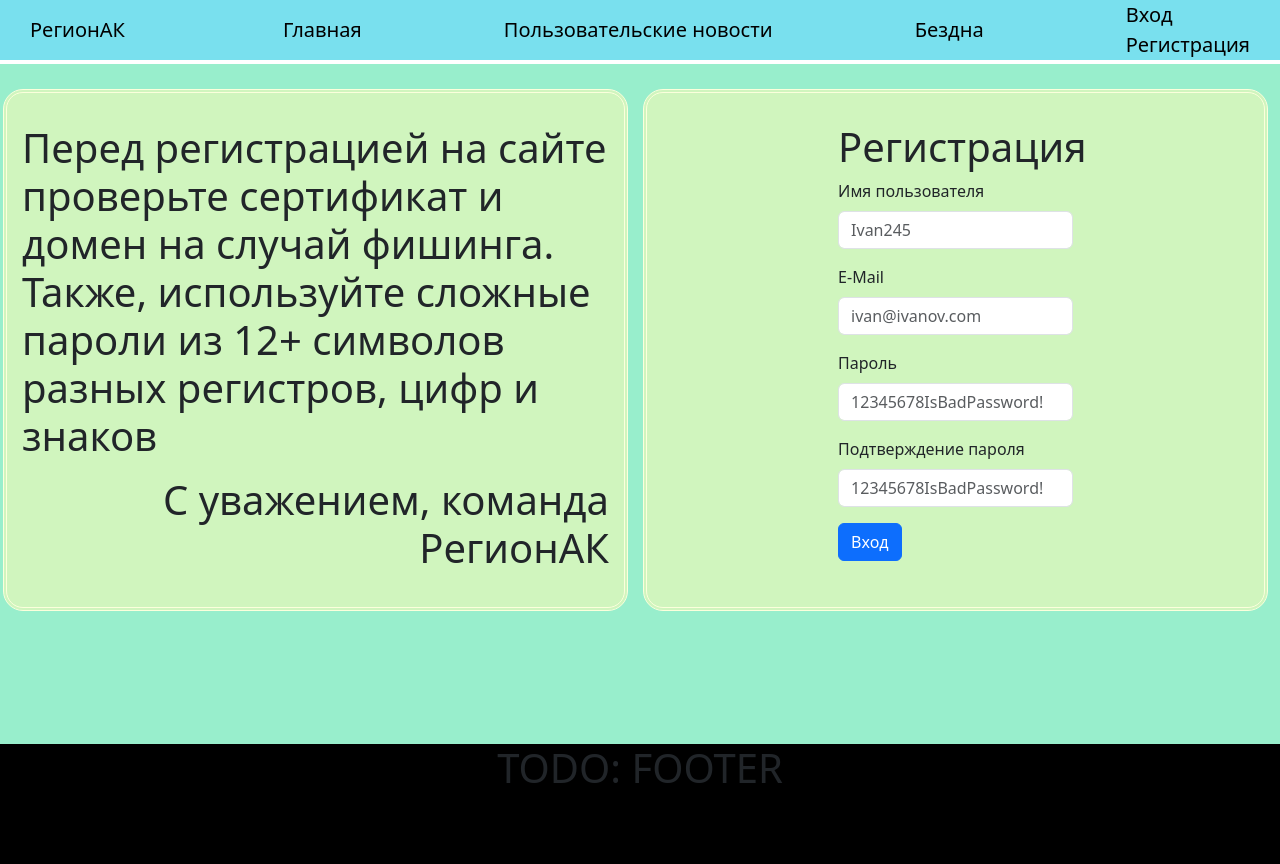
After one commit to Wolframoviy/regionAK, a Flask app: page /register in a window 1280 px wide. The commit adds this page. Run offline with Flask 3, Linux system fonts and the light colour scheme.

Commit message:
Added login and register

```diff
--- a/app/__init__.py
+++ b/app/__init__.py
@@ -1,4 +1,7 @@
 from flask import Flask
 
 app = Flask(__name__)
+SESSION_TYPE = "filesystem"
+app.config.from_object("config")
+
 from app import views
--- a/app/static/styles/styles.css
+++ b/app/static/styles/styles.css
@@ -3,6 +3,10 @@
 a {
     color: black;
     text-decoration: none;
+}
+
+.row {
+    max-width: 100%;
 }
 
 .header {
@@ -18,18 +22,27 @@ a {
 
 .main {
     background: #98EECC;
+    min-height: 85vh;
 }
 
+.footer {
+    background: black;
+    min-height: 15vh;
+}
+
+/* Main Page */
 .posts {
     padding: 20px;
+    margin-left: 10vh;
 }
 
 .post {
     background: #D0F5BE;
     margin-top: 25px;
+    margin-left: 15px;
     padding: 15px;
     border: 4px double #FBFFDC;
-    border-radius: 20px
+    border-radius: 20px;
 }
 
 .post-title {
@@ -65,3 +78,9 @@ a {
 .btn-info:hover {
     background: #98EECC;
 }
+
+/* Login page */
+.login-form {
+    background: #D0F5BE;
+    padding: 15px 30%;
+}
--- /dev/null
+++ b/app/templates/register.html
@@ -0,0 +1,36 @@
+{% extends "template.html" %}
+
+{% block main %}
+<div class="row align-center-items">
+    <div class="post col"><p><h1>Перед регистрацией на сайте проверьте сертификат и домен на случай фишинга. Также, используйте сложные пароли из 12+ символов разных регистров, цифр и знаков </h1><p><h1 class="text-end">С уважением, команда РегионАК</h1></div>
+    <div class="col post">
+        <form class="login-form" action="/register" method="post" name="register">
+            <h1 class="text-center">Регистрация</h1>
+            <div class="mb-3">
+                <label for="username" class="form-label">Имя пользователя</label>
+                <input name="username" class="form-control" id="username" type="text" placeholder="Ivan245" required>
+            </div>
+            <div class="mb-3">
+                <label for="email" class="form-label">E-Mail</label>
+                <input name="email" class="form-control" id="email" type="email" placeholder="ivan@ivanov.com" required>
+            </div>
+            <div class="mb-3">
+                <label for="password" class="form-label">Пароль</label>
+                <input name="password" class="form-control" id="password" type="password" placeholder="12345678IsBadPassword!" required>
+            </div>
+            <div class="mb-3">
+                <label for="cpassword" class="form-label">Подтверждение пароля</label>
+                <input name="cpassword" class="form-control" id="cpassword" type="password" placeholder="12345678IsBadPassword!" required>
+            </div>
+            <button class="btn btn-primary mb-3" type="submit">Вход</button>
+            {% if get_flashed_messages() %}
+                {% for i in get_flashed_messages() %}
+                    <div class="alert alert-danger"  role="alert">
+                        {{ i }}
+                    </div>
+                {% endfor %}
+            {% endif %}
+        </form>
+    </div>
+</div>
+{% endblock %}
--- a/app/templates/template.html
+++ b/app/templates/template.html
@@ -18,14 +18,19 @@
         <a href="/usernews" class="header-item">Пользовательские новости</a>
         <a href="/void" class="header-item">Бездна</a>
         {% if user %}
-            <a href="/profile" class="header-item">{{ user.nickname }}</a>
+            <a href="/profile" class="header-item">{{ user.username }}</a>
         {% else %}
-            <a href="/login" class="header-item">Вход</a>
-            <a href="/register" class="header-item">Регистрация</a>
+            <div>
+                <a href="/login" class="header-item">Вход</a><br>
+                <a href="/register" class="header-item">Регистрация</a>
+            </div>
         {% endif %}
     </div>
     <div class="main">
         {% block main %}{% endblock %}
     </div>
+    <div class="footer">
+        <h1 class="text-center">TODO: FOOTER</h1>
+    </div>
 </body>
 </html>
--- a/app/views.py
+++ b/app/views.py
@@ -1,12 +1,13 @@
-from flask import render_template
+from flask import render_template, request, flash, session, redirect
+from .helpers import *
 from app import app
 
 
 @app.route("/")
 @app.route("/index")
 def index():
-    user = {"nickname": "Wolframoviy"}
-    posts = [{"author": {"name": "Aboba1", id: 34},
+    user = dbreq(f"SELECT * FROM users WHERE id = '{session.get('USER_ID')}'")[0]
+    posts = [{"author": {"name": "Aboba1", "id": 34},
               "title": "Lorem ipsum dolor",
               "content": "Lorem ipsum dolor sit amet, consectetur adipisicing elit. Autem earum enim excepturi "
                          "expedita facere id inventore laborum maxime provident quisquam recusandae, repellendus "
@@ -26,7 +27,7 @@ def index():
               "image": "image.png",
               "date": "24.02.2022 04:55",
               "id": 69},
-             {"author": {"name": "Aboba2", id: 69},
+             {"author": {"name": "Aboba2", "id": 69},
               "title": "Lorem ipsum dolor",
               "content": "Lorem ipsum dolor sit amet, consectetur adipisicing elit. Autem earum enim excepturi "
                          "expedita facere id inventore laborum maxime provident quisquam recusandae, repellendus "
@@ -38,11 +39,61 @@ def index():
     return render_template("index.html", posts=posts, title="Новости", user=user)
 
 
-@app.route("/post<int:post_id>")
+@app.route("/login", methods=["GET", "POST"])
+def login():
+    if request.method == "POST":
+        if not (request.form.get("email") and request.form.get("password")):
+            flash("Все поля должны быть заполнены!")
+            return render_template("login.html", title="Вход")
+
+        users_info = dbreq(f"SELECT * FROM users WHERE email = '{request.form.get('email')}'")
+        if not users_info:
+            flash("Не правильный парооль или E-mail!")
+            return render_template("login.html", title="Вход")
+
+        user_info = users_info[0]
+
+        if not checkpasshash(user_info["passwordhash"], request.form.get("password")):
+            flash("Не правильный парооль или E-mail!")
+            return render_template("login.html", title="Вход")
+
+        session["USER_ID"] = user_info["id"]
+        return redirect("/")
+
+    return render_template("login.html", title="Вход")
+
+
+@app.route("/register", methods=["GET", "POST"])
+def register():
+    if request.method == "POST":
+        if not (request.form.get("email") and request.form.get("password") and request.form.get("username")):
+            flash("Все поля должны быть заполнены!")
+            return render_template("register.html", title="Регистрация")
+
+        if not request.form.get("password") == request.form.get("cpassword"):
+            flash("Пароли не совпадают!")
+            return render_template("register.html", title="Регистрация")
+
+        users_info = dbreq(f"SELECT * FROM users WHERE email = '{request.form.get('email')}'")
+
+        if len(users_info) != 0:
+            flash("Данный E-Mail уже используется!")
+            return render_template("register.html", title="Регистрация")
+
+        dbreq(f"INSERT INTO users (email, username, passwordhash) VALUES ('{request.form.get('email')}', '{request.form.get('username')}', '{tohash(request.form.get('password'))}')")
+        user_info = dbreq(f"SELECT * FROM users WHERE email = '{request.form.get('email')}'")[0]
+
+        session["USER_ID"] = user_info["id"]
+        return redirect("/")
+
+    return render_template("register.html", title="Регистрация")
+
+
+@app.route("/post<int:post_id>/")
 def post(post_id):
     return f"POST {post_id}\nTODO"
 
 
-@app.route("/user<int:user_id>")
+@app.route("/user<int:user_id>/")
 def user(user_id):
     return f"USER {user_id}\nTODO"
--- /dev/null
+++ b/config.py
@@ -0,0 +1,4 @@
+from os import getenv
+
+CSRF_ENABLED = True
+SECRET_KEY = getenv("CSRF_KEY")
```
Also changed, not shown: app/helpers.py (+19 -0 lines), app/templates/login.html (added, +28 -0 lines), app/database.db (added).
